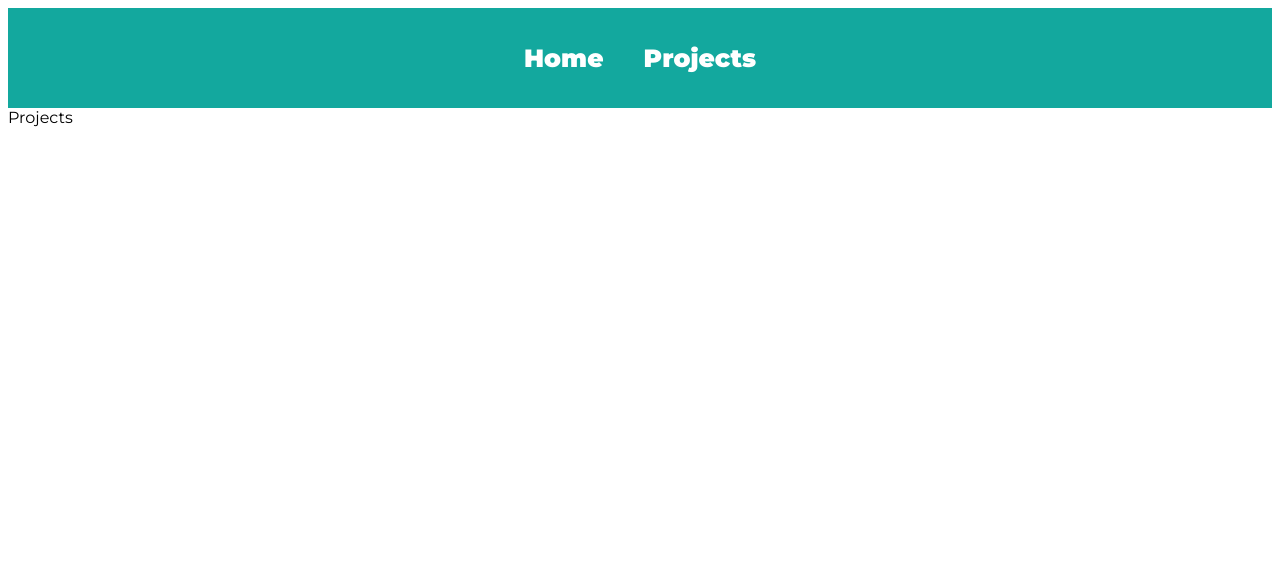
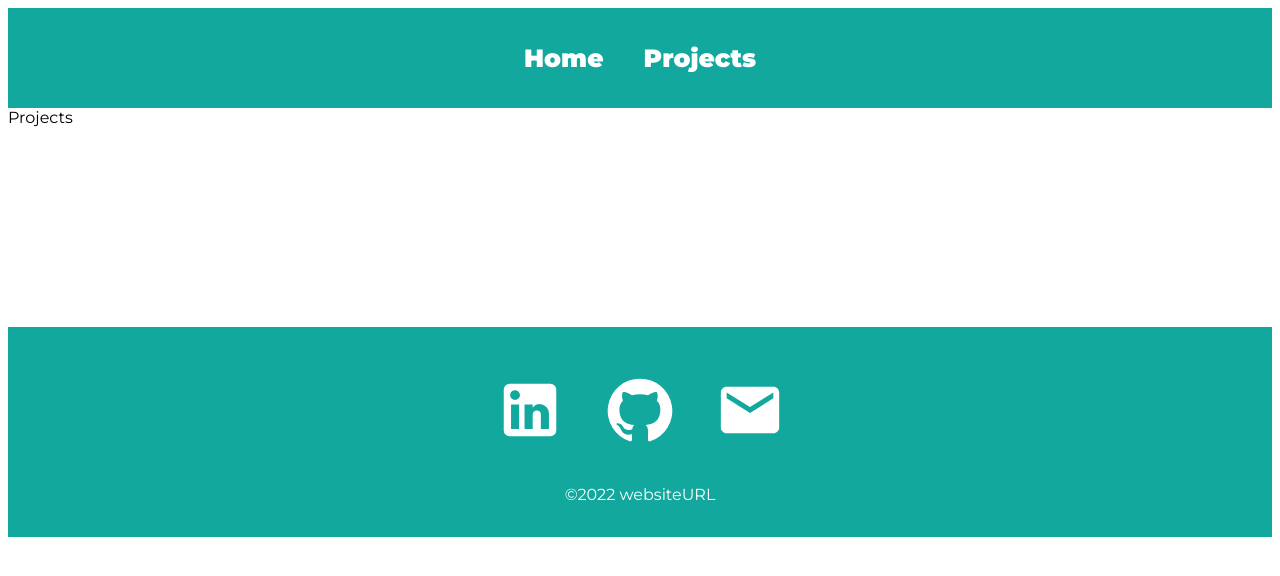
Before and after one commit to HVerschueren/portfolio, a React (Create React App) app in the folder website_portfolio/: page /projects in a window 1280 px wide. Shown: the top 576 px of the page. Built offline with nearby package versions, Linux system fonts and the light colour scheme.

Commit message:
footer met links

```diff
--- a/website_portfolio/src/App.js
+++ b/website_portfolio/src/App.js
@@ -3,6 +3,7 @@ import { BrowserRouter as Router, Routes, Route } from 'react-router-dom';
 import Home from "./pages/Home"
 import Projects from "./pages/Projects"
 import Navbar from './components/Navbar';
+import Footer from './components/Footer'
 
 function App() {
   return (
@@ -13,6 +14,7 @@ function App() {
           <Route path="/" element={<Home />} />
           <Route path="/projects" element={<Projects />} />
         </Routes>
+        <Footer/>
       </Router>
   </div>
   );
--- /dev/null
+++ b/website_portfolio/src/components/Footer.js
@@ -0,0 +1,20 @@
+import React from 'react'
+import LinkedInIcon from '@mui/icons-material/LinkedIn';
+import GitHubIcon from '@mui/icons-material/GitHub';
+import EmailIcon from '@mui/icons-material/Email';
+import '../css/Footer.css'
+
+function Footer() {
+  return (
+    <div className='footer'>
+        <div className='IconLinks'>
+            <a href='https://www.linkedin.com/in/hanne-verschueren-5683b2248/'><LinkedInIcon/></a>
+            <a href='https://github.com/HVerschueren'><GitHubIcon/></a>
+            <a href='mailto:testEmail.com'><EmailIcon/></a>
+        </div>
+        <p>&copy;2022 websiteURL</p>
+    </div>
+  )
+}
+
+export default Footer
--- /dev/null
+++ b/website_portfolio/src/css/Footer.css
@@ -0,0 +1,28 @@
+.footer {
+    width: 100%;
+    height: 200px;
+    background:#13a89e;
+    display: flex;
+    justify-content: center;
+    align-items: center;
+    flex-direction: column;
+    padding-top: 10px;
+    margin-top: 200px;
+  }
+
+  .IconLinks svg {
+    color: white;
+    margin: 20px;
+    font-size: 70px;
+    cursor: pointer;
+  }
+
+  .footer p {
+    color: white;
+  }
+
+  @media only screen and (max-width: 600px) {
+    .footer svg {
+      font-size: 50px;
+    }
+  }
```
